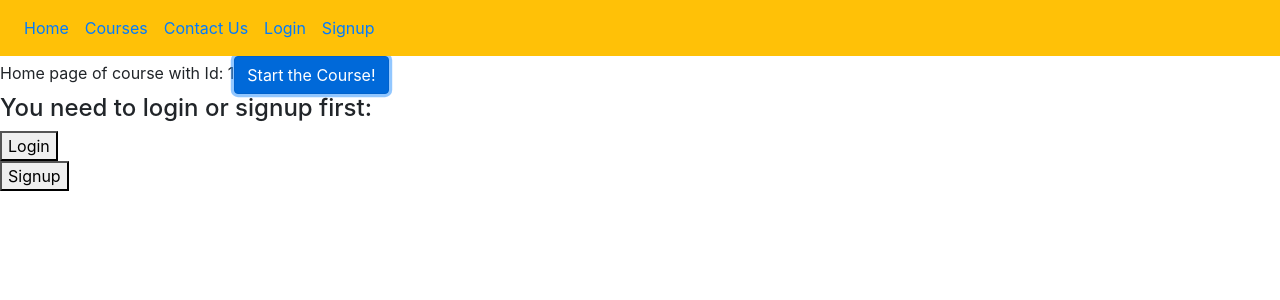
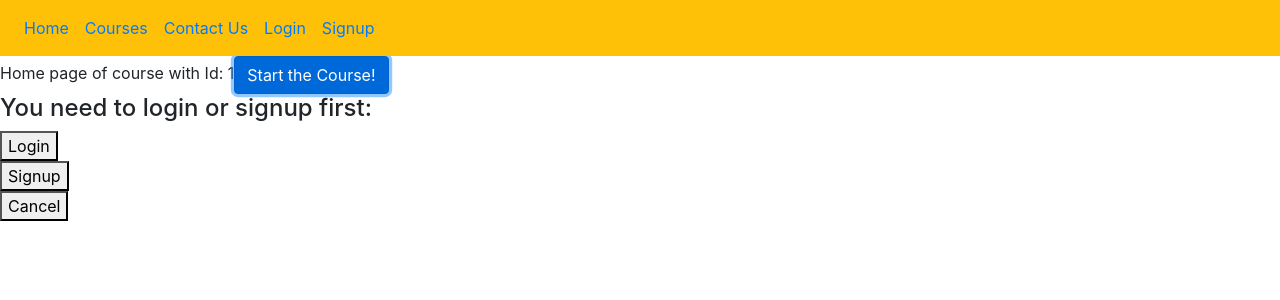
Before and after one commit to MitraNami/final_project, a React (Create React App) app in the folder client/: page /courses/1/home in a window 1280 px wide. Both pictures are taken after a click on the button "Start the Course!". Shown: the top 300 px of the page. Built offline with nearby package versions, Linux system fonts and the light colour scheme; no server answers.

Commit message:
Add a cancel button to SignupLoginModal component

```diff
--- a/client/src/components/CourseHomePage.js
+++ b/client/src/components/CourseHomePage.js
@@ -61,7 +61,7 @@ const CourseHomePage = (props) => {
       Home page of course with Id: {courseId}
       {!isRegistered && <button type="submit" className="btn btn-primary" onClick={handleClick}>Start the Course!</button>}
       {isRegistered && <button type="submit" className="btn btn-primary" onClick={handleContentRender}>Continue the Course!</button>}
-      {modalShow && <SignupLoginModal />}
+      {modalShow && <SignupLoginModal cancelModal={setModalShow} />}
       {redirectToContent && <Redirect push to={`/courses/${courseId}/content`} />}
     </div>
   )
--- a/client/src/components/SignupLoginModal.js
+++ b/client/src/components/SignupLoginModal.js
@@ -1,6 +1,6 @@
 import {useHistory} from 'react-router-dom';
 
-const SignupLoginModal = () => {
+const SignupLoginModal = (props) => {
 
   const history = useHistory();
 
@@ -12,6 +12,11 @@ const SignupLoginModal = () => {
     history.push('/signup');
   };
 
+  const handleCancel = () => {
+    //close the signup/login modal
+    props.cancelModal(false);
+  }
+
   return (
     <div className="overlay">
       <div className="content">
@@ -19,6 +24,8 @@ const SignupLoginModal = () => {
         <button type="submit" onClick={handleLogin}>Login</button>
         <br />
         <button type="submit" onClick={handleSignup}>Signup</button>
+        <br />
+        <button type="submit" onClick={handleCancel}>Cancel</button>
       </div>
     </div>
   );
```
